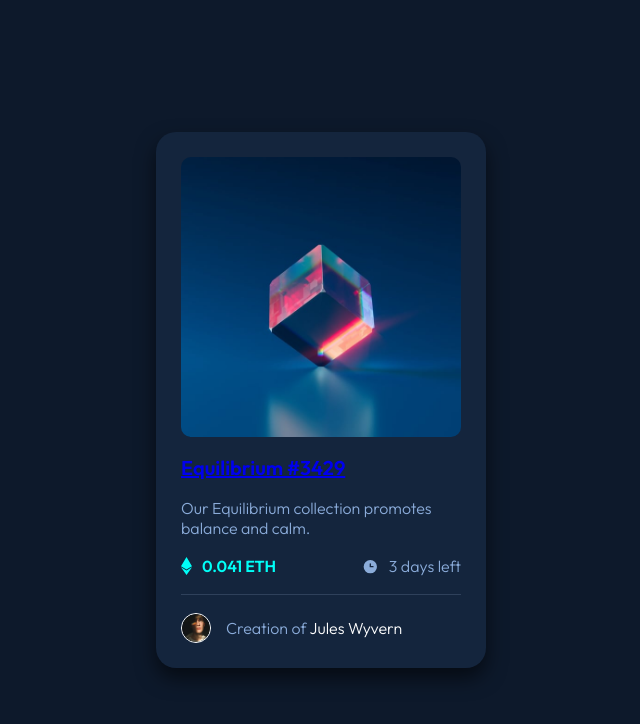
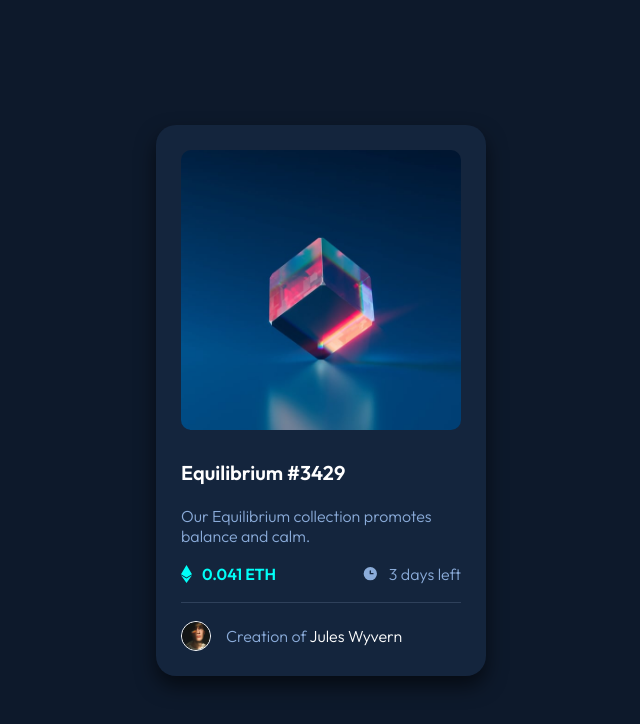
Before and after one commit to Rhinozer0s/Frontendmentor-rep-02, a plain HTML site: page index.html in a window 1280 px wide. Shown: the whole page, without its empty margins (319-959 px from the left). Drawn offline with Linux system fonts and the light colour scheme.

Commit message:
Update index.html
add card--name class to link for h1

```diff
--- a/index.html
+++ b/index.html
@@ -17,7 +17,7 @@
     <a class="img-container" href="#">
       <img class="primary-img" src="images/image-equilibrium.jpg" alt="Equilibrium Image">
     </a>
-    <h1 class="card--name"><a href="#">Equilibrium #3429</a></h1>
+    <h1><a class="card--name" href="#">Equilibrium #3429</a></h1>
     <p class="card--discription">
       Our Equilibrium collection promotes balance and calm.
     </p>
```
